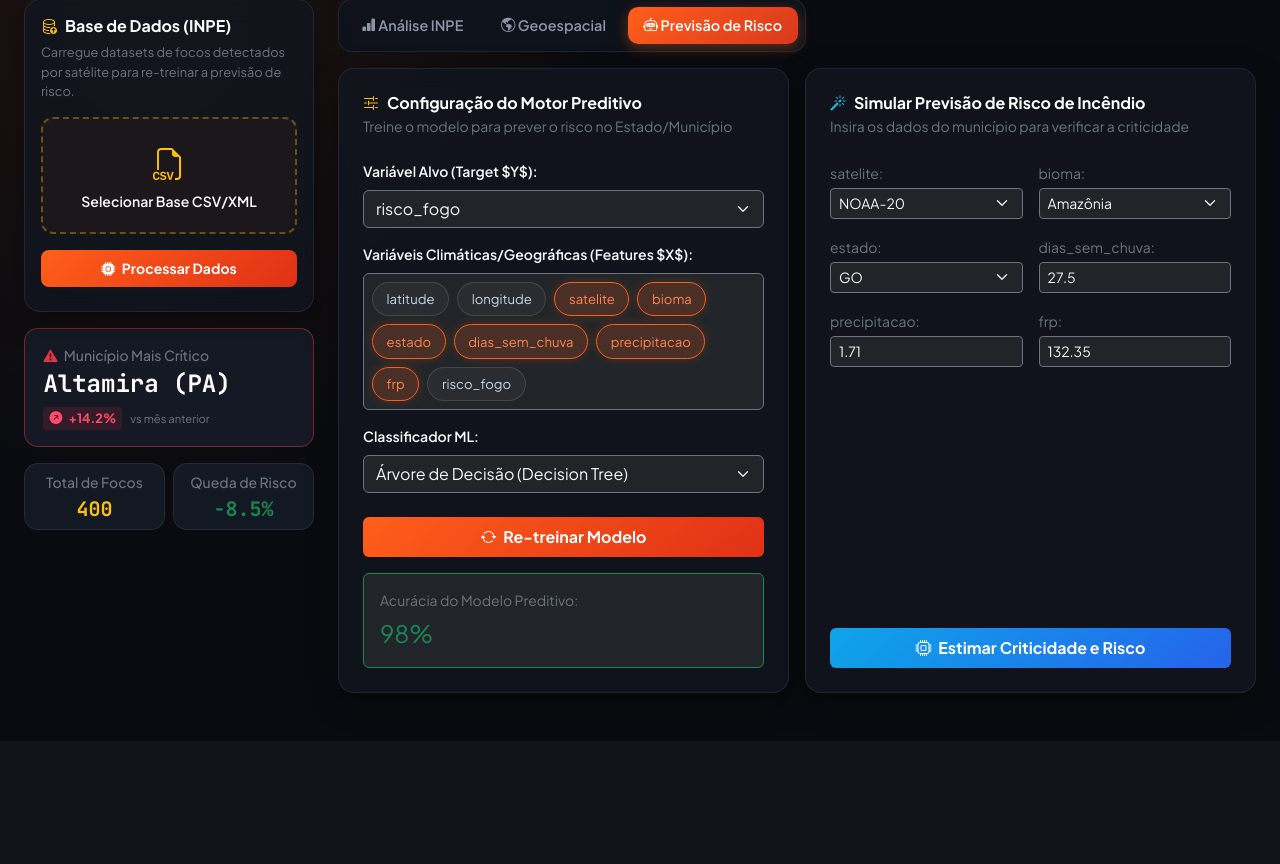
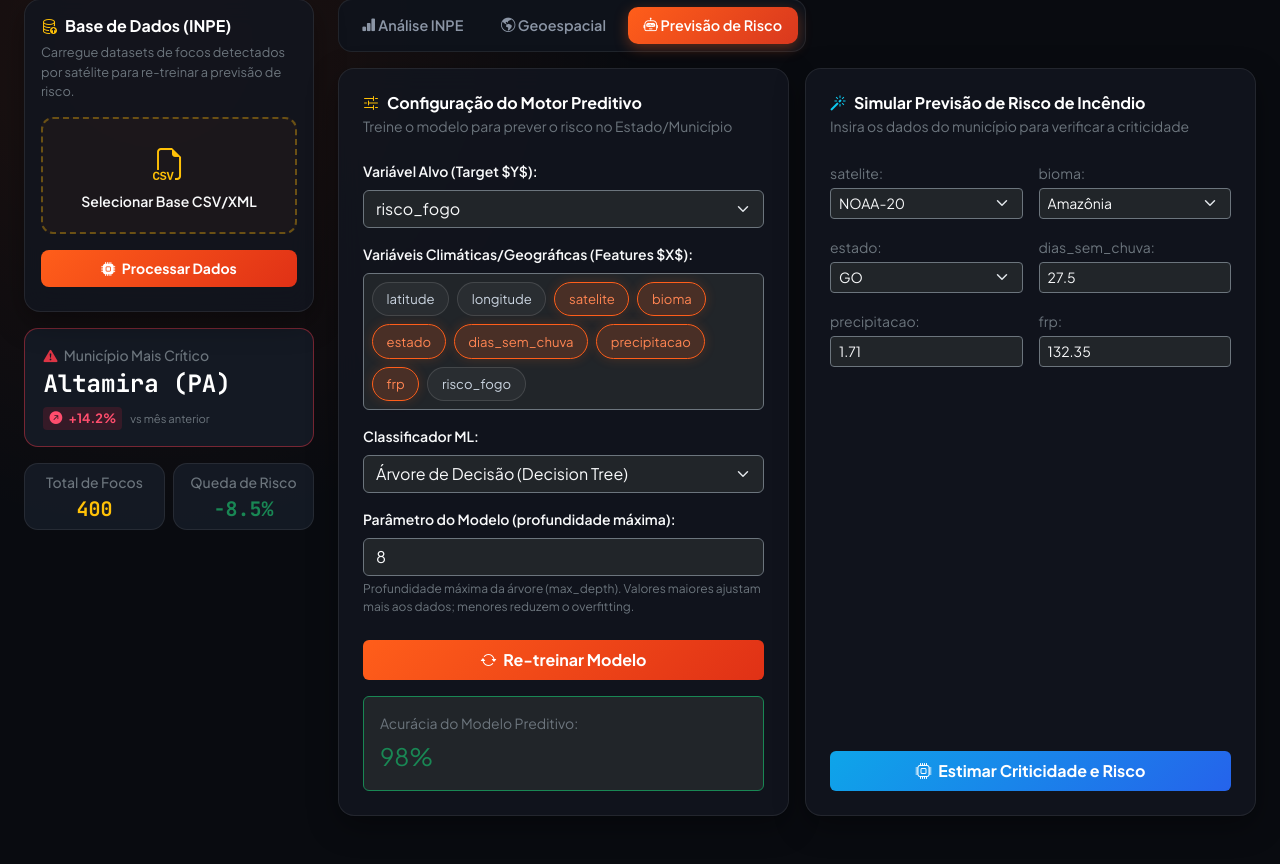
Before and after one commit to Jujej/monitor-queimadas-py, a Flask app: page / in a window 1280 px wide, after a click on "Previsão de Risco". Shown: the part 97-961 px from the top of the page. Before the commit the page ends 808 px from the top, so only its background shows below. Run offline with Flask 3, Linux system fonts and the light colour scheme; some libraries are stand-ins or nearby versions.

Commit message:
Ajuste basico no front

```diff
--- a/pyrosense-ml/templates/index.html
+++ b/pyrosense-ml/templates/index.html
@@ -241,10 +241,14 @@
                                 <div id="containerFeatures" class="d-flex flex-wrap gap-2 p-2 rounded bg-dark border border-secondary mb-3"></div>
 
                                 <label class="form-label small fw-semibold text-light">Classificador ML:</label>
-                                <select id="selectModelo" class="form-select bg-dark border-secondary text-light mb-4">
+                                <select id="selectModelo" class="form-select bg-dark border-secondary text-light mb-3">
                                     <option value="decision_tree">Árvore de Decisão (Decision Tree)</option>
                                     <option value="random_forest">Floresta Aleatória (Random Forest)</option>
                                 </select>
+
+                                <label for="inputParametro" class="form-label small fw-semibold text-light">Parâmetro do Modelo (profundidade máxima):</label>
+                                <input type="number" id="inputParametro" class="form-control bg-dark border-secondary text-light mb-1" value="8" min="1" max="50" step="1">
+                                <small class="text-secondary mb-4 d-block" style="font-size: 0.75rem;">Profundidade máxima da árvore (max_depth). Valores maiores ajustam mais aos dados; menores reduzem o overfitting.</small>
 
                                 <button class="btn btn-fire w-100 mt-auto py-2" onclick="treinarModelo()"><i class="bi bi-arrow-repeat me-1"></i> Re-treinar Modelo</button>
 
@@ -463,8 +467,9 @@
         const alvo = document.getElementById('selectAlvo').value;
         const features = Array.from(document.querySelectorAll('.check-feature:checked')).map(el => el.value);
         const modelo = document.getElementById('selectModelo').value;
+        const parametro = parseInt(document.getElementById('inputParametro').value, 10) || 8;
 
-        const res = await fetch('/api/treinar', { method: 'POST', headers: { 'Content-Type': 'application/json' }, body: JSON.stringify({ alvo, features, modelo, parametro: 8 }) });
+        const res = await fetch('/api/treinar', { method: 'POST', headers: { 'Content-Type': 'application/json' }, body: JSON.stringify({ alvo, features, modelo, parametro }) });
         const dados = await res.json();
 
         if (res.ok) {
```
